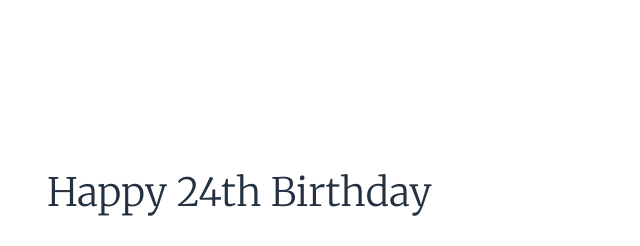
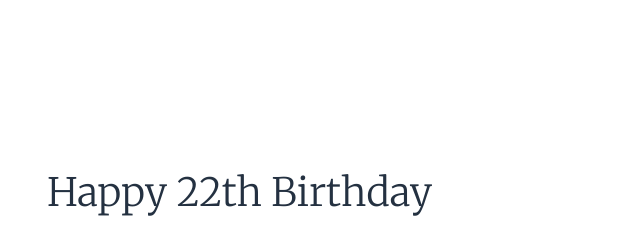
Before and after one commit to aufaroot18/ailuaf, a plain HTML site: page index.html in a window 1280 px wide. Shown: the top 246 px of the page, 35-675 px from the left. Drawn offline with nearby package versions, Linux system fonts and the light colour scheme.

Commit message:
Update index: change age

```diff
--- a/index.html
+++ b/index.html
@@ -28,7 +28,7 @@
               <img src="img/happy.svg" class="img-fluid" alt="...">
             </div>
             <div class="col-md d-flex flex-column justify-content-center order-md-1">
-              <h2 class="text-birthday">Happy 24th Birthday</h2>
+              <h2 class="text-birthday">Happy 22th Birthday</h2>
               <h1 class="text-name">
                 Fitriana Auliawati
                 <!-- <i class="ms-1 bi bi-heart-fill"></i> -->
```
